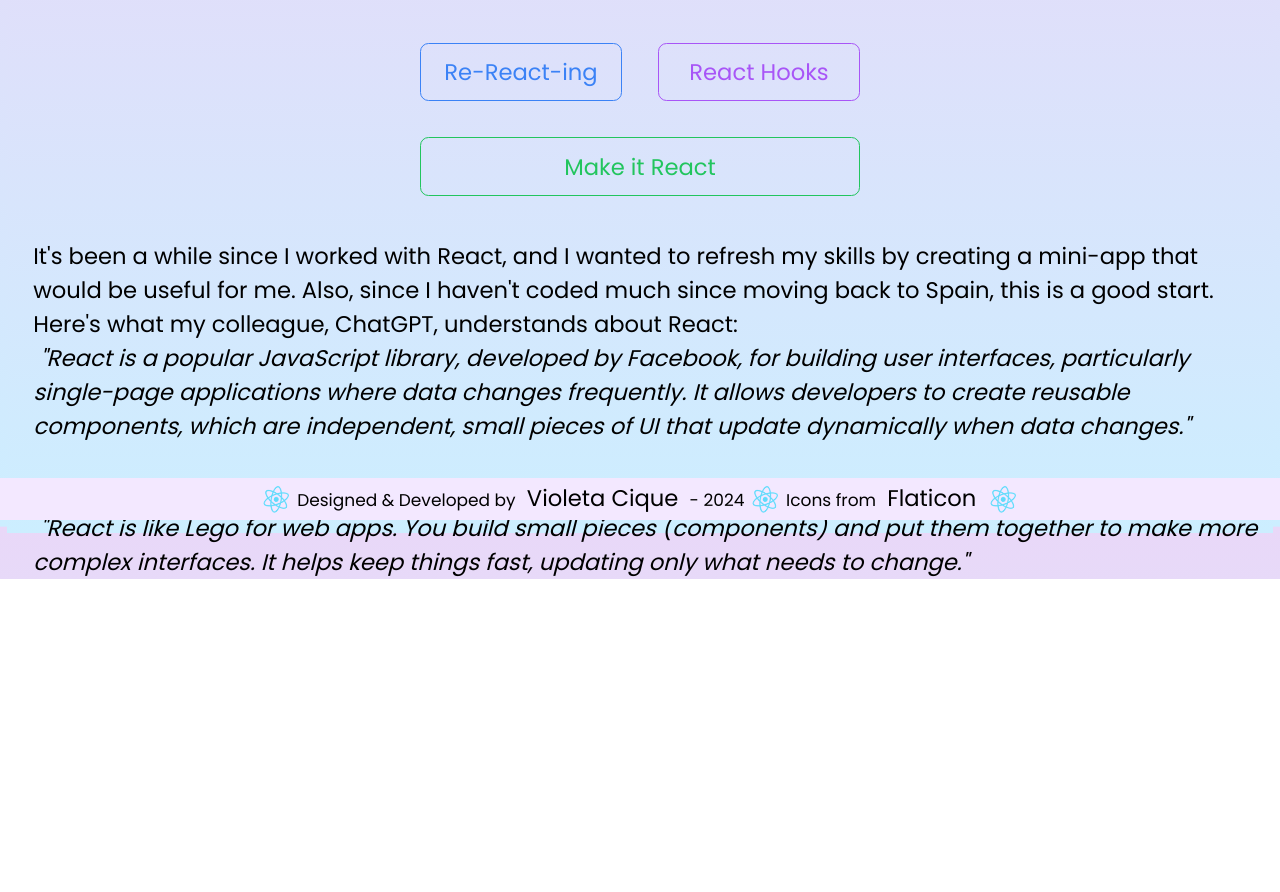
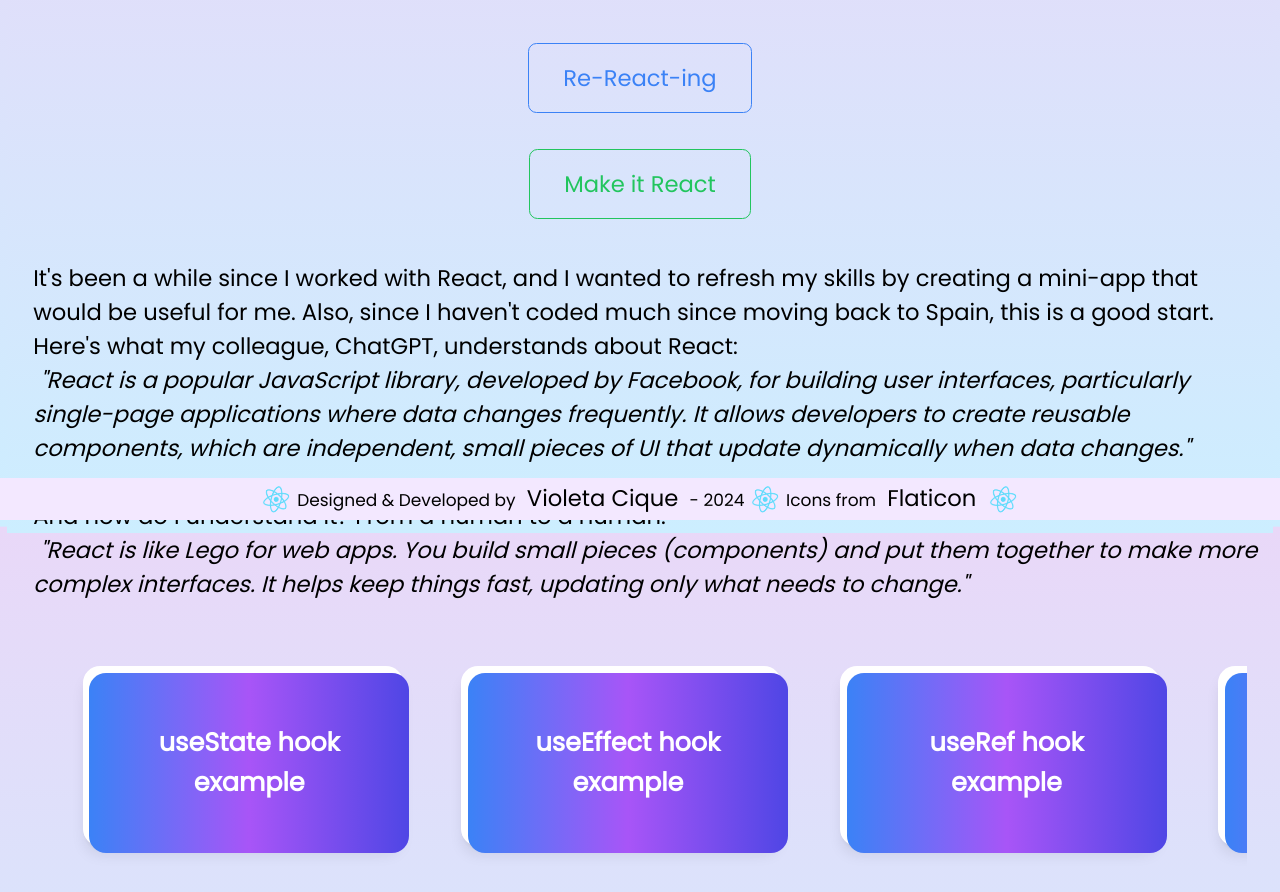
Before and after one commit to violetacf/re-react-ing, a React (Create React App) app: page / in a window 1280 px wide. Shown: the part 280-1172 px from the top of the page. Before the commit the page ends 859 px from the top, so only its background shows below. Built offline with nearby package versions, Linux system fonts and the light colour scheme; the HTML template or start-up script is replaced by a standard one.

Commit message:
Add carrusel

```diff
--- a/src/App.js
+++ b/src/App.js
@@ -43,11 +43,10 @@ function App() {
           <Header />
           <NavBar onMakeItReactClick={handleButtonClick} />
           <Routes>
-            <Route path="/" element={<About />} />
             <Route
-              path="react-hooks"
+              path="/"
               element={
-                <ReactHooks exampleBaseRoute={exampleBaseRoute} hooks={hooks} />
+                <About exampleBaseRoute={exampleBaseRoute} hooks={hooks} />
               }
             />
             <Route
--- a/src/Components/About/About.js
+++ b/src/Components/About/About.js
@@ -1,8 +1,9 @@
 import { SpanishModeContext } from '../../Context/SpanishModeContext';
+import ReactHooks from '../ReactHooks/ReactHooks';
 import './About.css';
 import React, { useContext } from 'react';
 
-export default function About() {
+export default function About({ exampleBaseRoute, hooks }) {
   const { spanishMode } = useContext(SpanishModeContext);
   return (
     <div className="about-container">
@@ -65,6 +66,9 @@ export default function About() {
             </>
           )}
         </p>
+        <div className="mb-24">
+          <ReactHooks exampleBaseRoute={exampleBaseRoute} hooks={hooks} />
+        </div>
       </div>
     </div>
   );
--- a/src/Components/NavBar/NavBar.js
+++ b/src/Components/NavBar/NavBar.js
@@ -6,24 +6,19 @@ export default function NavBar({ onMakeItReactClick }) {
 
   return (
     <div className="flex justify-center p-4">
-      <div className="grid grid-cols-1 sm:grid-cols-2 gap-4 w-full max-w-xs">
+      <div className="flex flex-wrap gap-4 w-full max-w-xs justify-center">
         <a
           href="/"
           aria-label={spanishMode ? 'Re-React-ando' : 'Re-React-ing'}
-          className="group"
+          className="group w-full sm:w-auto"
         >
-          <button className="transition-transform transform hover:scale-105 text-blue-500 border border-blue-500 w-full py-2 rounded-md hover:bg-blue-500 hover:text-white">
+          <button className="transition-transform transform hover:scale-105 text-blue-500 border border-blue-500 w-full sm:w-auto px-6 py-3 rounded-md hover:bg-blue-500 hover:text-white">
             {spanishMode ? 'Re-React-ando' : 'Re-React-ing'}
           </button>
         </a>
-        <a href="/react-hooks" aria-label="React Hooks" className="group">
-          <button className="transition-transform transform hover:scale-105 text-purple-500 border border-purple-500 w-full py-2 rounded-md hover:bg-purple-500 hover:text-white">
-            React Hooks
-          </button>
-        </a>
-        <div className="group sm:col-span-2">
+        <div className="group w-full sm:w-auto">
           <button
-            className="transition-transform transform hover:scale-105 text-green-500 border border-green-500 w-full py-2 rounded-md hover:bg-green-500 hover:text-white"
+            className="transition-transform transform hover:scale-105 text-green-500 border border-green-500 w-full sm:w-auto px-6 py-3 rounded-md hover:bg-green-500 hover:text-white"
             onClick={onMakeItReactClick}
             aria-label={spanishMode ? 'Hazlo React-ionar' : 'Make it React'}
           >
--- a/src/Components/ReactHooks/ReactHooks.js
+++ b/src/Components/ReactHooks/ReactHooks.js
@@ -1,30 +1,34 @@
+import { useContext } from 'react';
+import { SpanishModeContext } from '../../Context/SpanishModeContext';
 import '../../index.css';
 
 export default function ReactHooks({ exampleBaseRoute, hooks }) {
+  const { spanishMode } = useContext(SpanishModeContext);
+
   return (
-    <div className="flex flex-wrap justify-center gap-4 p-4">
+    <div className="overflow-x-auto py-8 mb-24">
+      <div className="flex gap-8 px-4">
         {hooks.map((hook, index) => (
           <div
-          className={`w-full sm:w-auto mt-0 ${
-            index === hooks.length - 1 ? 'mb-[22px]' : ''
-          }`}
             key={hook}
+            className="flex-shrink-0 w-[320px] h-[180px] bg-white rounded-xl shadow-lg hover:shadow-2xl transform transition-all duration-300 ease-in-out"
           >
             <a
               href={`${exampleBaseRoute}${hook}`}
-            aria-label="React Hooks"
-            className="block"
+              aria-label={
+                spanishMode ? `${hook} ejemplo de hook` : `${hook} hook example`
+              }
+              className="block h-full w-full"
             >
-            <button
-              className="w-full sm:w-auto px-6 py-3 text-lg font-semibold text-white bg-gradient-to-r from-blue-500 via-purple-500 to-indigo-600
-                rounded-lg shadow-lg transform transition-transform duration-300 hover:scale-105 hover:shadow-xl focus:outline-none focus:ring-2
-                focus:ring-offset-2 focus:ring-indigo-400 active:scale-95"
-            >
-              {hook} hook example
+              <button className="w-full h-full px-6 py-4 text-lg font-semibold text-white bg-gradient-to-r from-blue-500 via-purple-500 to-indigo-600 rounded-xl transform transition-all duration-300 ease-in-out hover:scale-105 focus:outline-none focus:ring-2 focus:ring-indigo-500">
+                {spanishMode
+                  ? `ejemplo de ${hook} hook`
+                  : `${hook} hook example`}
               </button>
             </a>
           </div>
         ))}
       </div>
+    </div>
   );
 }
```
Lines whose indentation alone changed are shown as unchanged.
